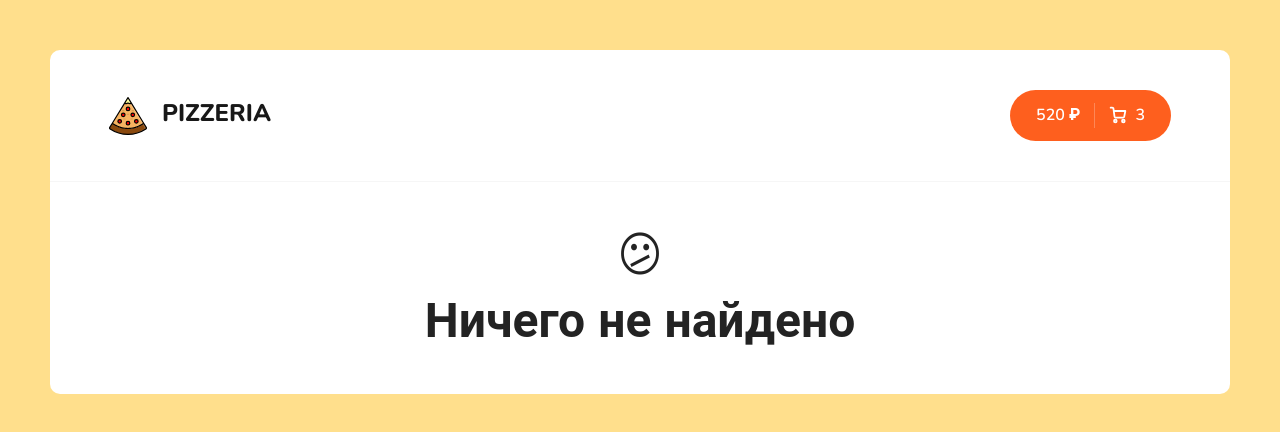
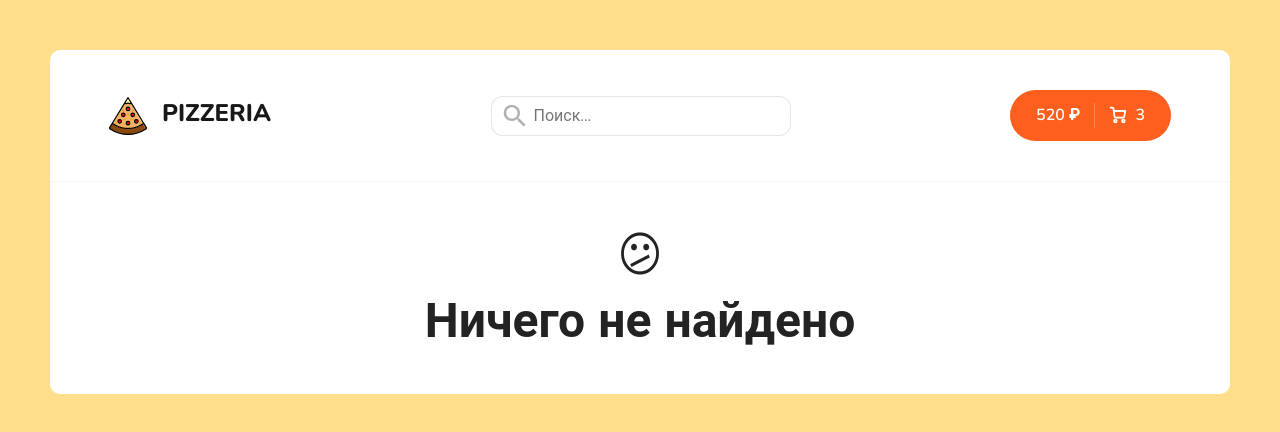
Before and after one commit to GorDjan/Pizzeria, a React (Create React App) app: page /pizza/1 in a window 1280 px wide. Shown: the top 432 px of the page. Built offline with nearby package versions, Linux system fonts and the light colour scheme.

Commit message:
Input done

```diff
--- a/package.json
+++ b/package.json
@@ -9,6 +9,7 @@
     "react": "^18.2.0",
     "react-content-loader": "^6.2.1",
     "react-dom": "^18.2.0",
+    "react-icons": "^4.10.1",
     "react-router-dom": "^6.12.1",
     "react-scripts": "^5.0.1",
     "web-vitals": "^2.1.4"
--- a/src/App.jsx
+++ b/src/App.jsx
@@ -10,17 +10,16 @@ import './scss/app.scss';
 //import pizzas from './assets/img/pizzas.json'
 
 function App() {
-
+	const[searchValue,setSearchValue] = React.useState('')
 
   return (
-
 	<div className="wrapper">
-      <Header/>
+      <Header searchValue={searchValue} setSearchValue={setSearchValue}/>
       <div className="content">
 
 			<Routes>
 
-				<Route path="/" element={<Home/>}/>
+				<Route path="/" element={<Home searchValue={searchValue}/>}/>
 				<Route path="/cart" element={<Cart/>}/>
 				<Route path="*" element={<NotFound/>}/>
 
--- a/src/components/Header.jsx
+++ b/src/components/Header.jsx
@@ -1,6 +1,7 @@
 import logoSvg from '../assets/img/pizzaLogo.svg'
 import { Link } from "react-router-dom";
-function Header(){
+import Search from './Search';
+function Header({searchValue,setSearchValue}){
 	return (
 		<div className="header">
         <div className="container">
@@ -12,6 +13,7 @@ function Header(){
 						</div>
 					</div>
 			 </Link>
+			 <Search searchValue={searchValue} setSearchValue={setSearchValue}/>
           <div className="header__cart">
             <Link to="/cart" className="button button--cart">
               <span>520 ₽</span>
--- /dev/null
+++ b/src/components/Search/Search.module.scss
@@ -0,0 +1,41 @@
+.root {
+	position: relative;
+}
+.input {
+	border: 1px solid rgba(22, 3, 3, 0.1);
+	padding: 8px 15px;
+	width: 300px;
+	border-radius: 12px;
+	font-size: 16px;
+	padding-left: 42px;
+	&:focus {
+		border: 1px solid rgba(22, 3, 3, 0.3)
+	}
+}
+
+.icon {
+	width: 30px;
+	height: 30px;
+	opacity: 0.3;
+	position: absolute;
+	border-top: 15px;
+	left: 9px;
+	top: 5px;
+	&:hover{
+		cursor: pointer;
+		opacity: 0.7;
+	}
+}
+.clearIcon {
+	width: 24px;
+	height: 30px;
+	opacity: 0.3;
+	right: 10px;
+	position: absolute;
+	bottom: 5px;
+
+	&:hover{
+		cursor: pointer;
+		opacity: 0.7;
+	}
+}
--- /dev/null
+++ b/src/components/Search/index.jsx
@@ -0,0 +1,19 @@
+import React from 'react'
+import styles from './Search.module.scss'
+import {GrClose} from 'react-icons/gr'
+
+const Search = ({searchValue,setSearchValue}) => {
+  return (
+		<div className={styles.root}>
+
+			<svg className={styles.icon} xmlns="http://www.w3.org/2000/svg" height="48" viewBox="0 0 48 48" width="48"><path d="M31 28h-1.59l-.55-.55C30.82 25.18 32 22.23 32 19c0-7.18-5.82-13-13-13S6 11.82 6 19s5.82 13 13 13c3.23 0 6.18-1.18 8.45-3.13l.55.55V31l10 9.98L40.98 38 31 28zm-12 0c-4.97 0-9-4.03-9-9s4.03-9 9-9 9 4.03 9 9-4.03 9-9 9z"/><path d="M0 0h48v48H0z" fill="none"/></svg>
+	 <input
+		value={searchValue}
+		onChange={(event)=> setSearchValue(event.target.value)}
+		className={styles.input}
+		placeholder='Поиск...' />
+		{searchValue && <GrClose onClick={()=>setSearchValue('')} className={styles.clearIcon}/>}
+	 </div>
+  )
+}
+export default Search;
--- a/src/pages/Home.jsx
+++ b/src/pages/Home.jsx
@@ -5,7 +5,7 @@ import Sort from '../components/Sort';
 import PizzaBlock from '../components/PizzaBlock/PizzaBlock';
 import Skeleton from '../components/PizzaBlock/Skeleton';
 
-export const Home = () => {
+export const Home = ({searchValue}) => {
 	const [items,setItems] = React.useState([])
 	const [isLoading,setIsLoading] = React.useState(true)
 	const [categoryId, setCategoryId] = React.useState(0)
@@ -19,8 +19,9 @@ export const Home = () => {
 	const order = sortType.sortProperty.includes('-') ? 'asc' : 'desc';
 	const sortBy = sortType.sortProperty.replace('-','');
 	const category = categoryId > 0 ? `category=${categoryId}` : '';
+	const search = searchValue ? `&search=${searchValue}` : '';
 
-	fetch(`https://646bba6e7d3c1cae4ce436d5.mockapi.io/items?${category}&sortBy=${sortBy}&order=${order}`,)
+	fetch(`https://646bba6e7d3c1cae4ce436d5.mockapi.io/items?${category}&sortBy=${sortBy}&order=${order}${search}`,)
 	.then((res)=> {
 		return res.json()})
 	.then((arr)=> {
@@ -29,7 +30,12 @@ export const Home = () => {
 	});
 	window.scrollTo(0,0)
 
-},[categoryId,sortType])
+},[categoryId,sortType,searchValue])
+
+const pizzas = items.map((obj) =>
+<PizzaBlock key={obj.id} {...obj}/>)
+
+const skeletons = [...new Array(8)].map((_,index) => <Skeleton key= {index}/>)
   return (
 	<div className="container">
 	 <div className="content__top">
@@ -38,12 +44,7 @@ export const Home = () => {
           </div>
           <h2 className="content__title">Все пиццы</h2>
           <div className="content__items">
-         {
-				isLoading ?[...new Array(8)].map((_,index) => <Skeleton key= {index}/>):
-				items.map((obj) =>
-					<PizzaBlock key={obj.id} {...obj}/>)
-
-			}
+         {isLoading ? skeletons : pizzas}
           </div>
 	</div>
   )
```
Also changed, not shown: src/assets/img/close.svg (added), 1 other file (tests, documents, lock files or other folders).
